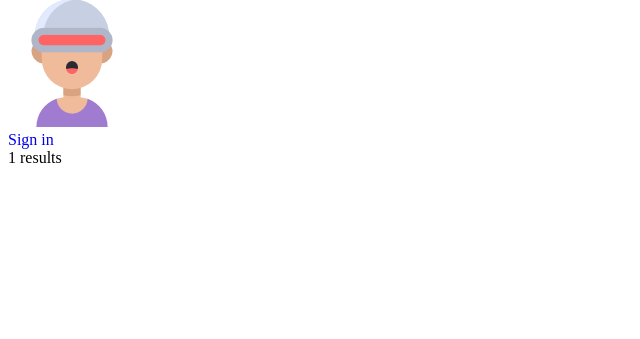
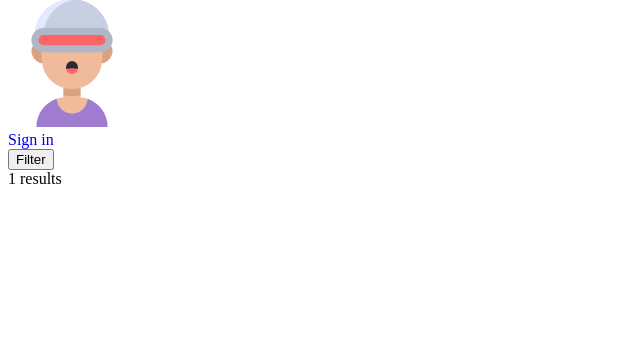
Before and after one commit to vandevey/game_collection, a Symfony app: template templates/views/home/listing.html.twig in a window 1280 px wide. Shown: the part 113-452 px from the top of the page, without its empty margins (0-640 px from the left). Run offline with Twig, Linux system fonts and the light colour scheme; the template is opened without the code that fills it: most values are stand-ins (such as "Sample title", 1, 10 or a date in 2020); some libraries are stand-ins or nearby versions.

Commit message:
Feat : category listing style

```diff
--- a/assets/scss/home/home.scss
+++ b/assets/scss/home/home.scss
@@ -10,8 +10,10 @@
     border-radius: 15px;
     padding: 15px;
 
-    display: flex;
-    flex-wrap: wrap;
+    .home-categories--listing {
+      display: flex;
+      flex-wrap: wrap;
+    }
 
     & > .title {
       height: 90px;
--- a/templates/views/home/home.html.twig
+++ b/templates/views/home/home.html.twig
@@ -4,9 +4,14 @@
 {% block body %}
     <section id="home">
         <aside class="home-categories">
-            {% for category in categories %}
-                {{ category(category.name, category.icon, category.id, 64, 64, 'dark') }}
-            {% endfor %}
+            <form action="{{ path(app.request.get('_route')) }}" method="post">
+                <div class="home-categories--listing">
+                    {% for category in categories %}
+                        {{ category(category.name, category.icon, category.id, 64, 64, 'dark') }}
+                    {% endfor %}
+                </div>
+                <button type="submit" class="btn btn-bg--submit">Filter</button>
+            </form>
         </aside>
         <div class="home-listing-wrapper">
             {% block content %}{% endblock %}
```
Also changed, not shown: src/Controller/AdListingController.php (+5 -3 lines).
